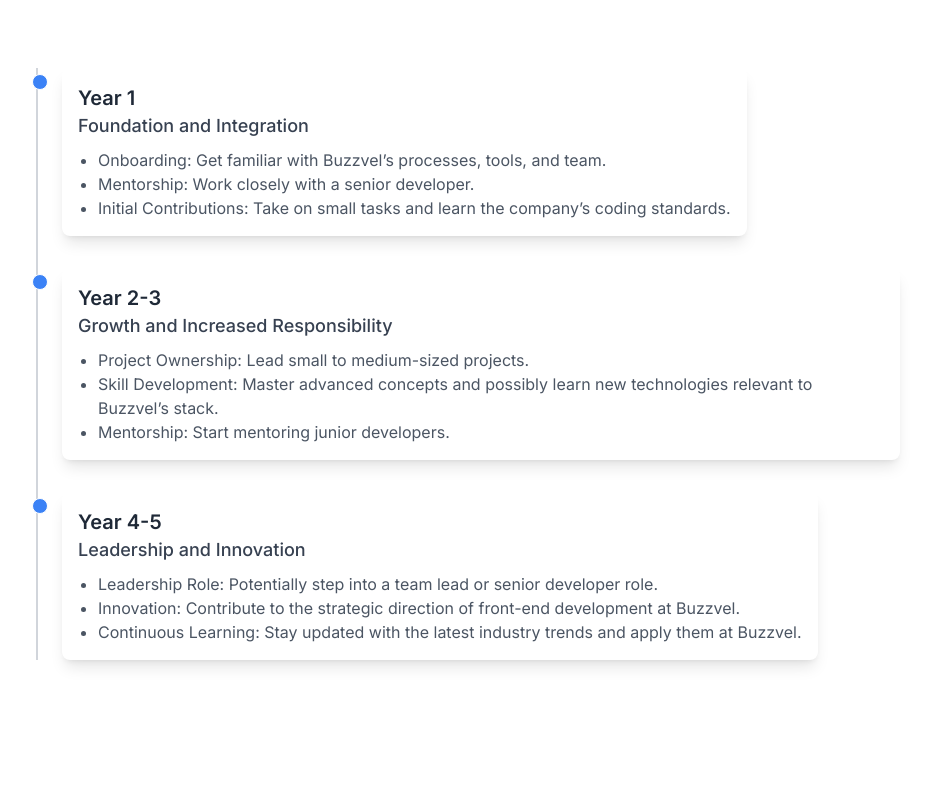
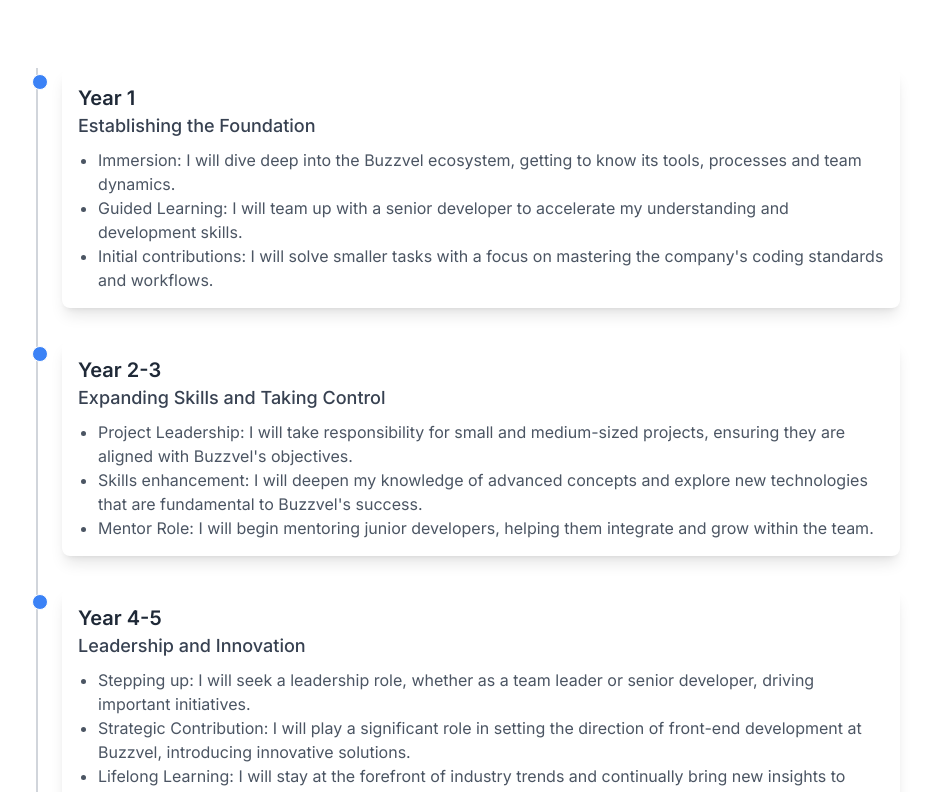
Before and after one commit to diegomota2374/buzzvel-challenge, a Next.js app: page / in a window 1280 px wide. Shown: the part 3588-4380 px from the top of the page, without its empty margins (172-1101 px from the left). Built offline with nearby package versions, Linux system fonts and the light colour scheme.

Commit message:
edite text elements in timeline component

```diff
--- a/src/components/TimeLine/TimeLine.tsx
+++ b/src/components/TimeLine/TimeLine.tsx
@@ -8,29 +8,29 @@
   const events = [
     {
       year: "Year 1",
-      title: "Foundation and Integration",
+      title: "Establishing the Foundation",
       details: [
-        "Onboarding: Get familiar with Buzzvel’s processes, tools, and team.",
-        "Mentorship: Work closely with a senior developer.",
-        "Initial Contributions: Take on small tasks and learn the company’s coding standards.",
+        "Immersion: I will dive deep into the Buzzvel ecosystem, getting to know its tools, processes and team dynamics.",
+        "Guided Learning: I will team up with a senior developer to accelerate my understanding and development skills.",
+        "Initial contributions: I will solve smaller tasks with a focus on mastering the company's coding standards and workflows.",
       ],
     },
     {
       year: "Year 2-3",
-      title: "Growth and Increased Responsibility",
+      title: "Expanding Skills and Taking Control",
       details: [
-        "Project Ownership: Lead small to medium-sized projects.",
-        "Skill Development: Master advanced concepts and possibly learn new technologies relevant to Buzzvel’s stack.",
-        "Mentorship: Start mentoring junior developers.",
+        "Project Leadership: I will take responsibility for small and medium-sized projects, ensuring they are aligned with Buzzvel's objectives.",
+        "Skills enhancement: I will deepen my knowledge of advanced concepts and explore new technologies that are fundamental to Buzzvel's success.",
+        "Mentor Role: I will begin mentoring junior developers, helping them integrate and grow within the team.",
       ],
     },
     {
       year: "Year 4-5",
       title: "Leadership and Innovation",
       details: [
-        "Leadership Role: Potentially step into a team lead or senior developer role.",
-        "Innovation: Contribute to the strategic direction of front-end development at Buzzvel.",
-        "Continuous Learning: Stay updated with the latest industry trends and apply them at Buzzvel.",
+        "Stepping up: I will seek a leadership role, whether as a team leader or senior developer, driving important initiatives.",
+        "Strategic Contribution: I will play a significant role in setting the direction of front-end development at Buzzvel, introducing innovative solutions.",
+        "Lifelong Learning: I will stay at the forefront of industry trends and continually bring new insights to Buzzvel projects.",
       ],
     },
   ];
```
